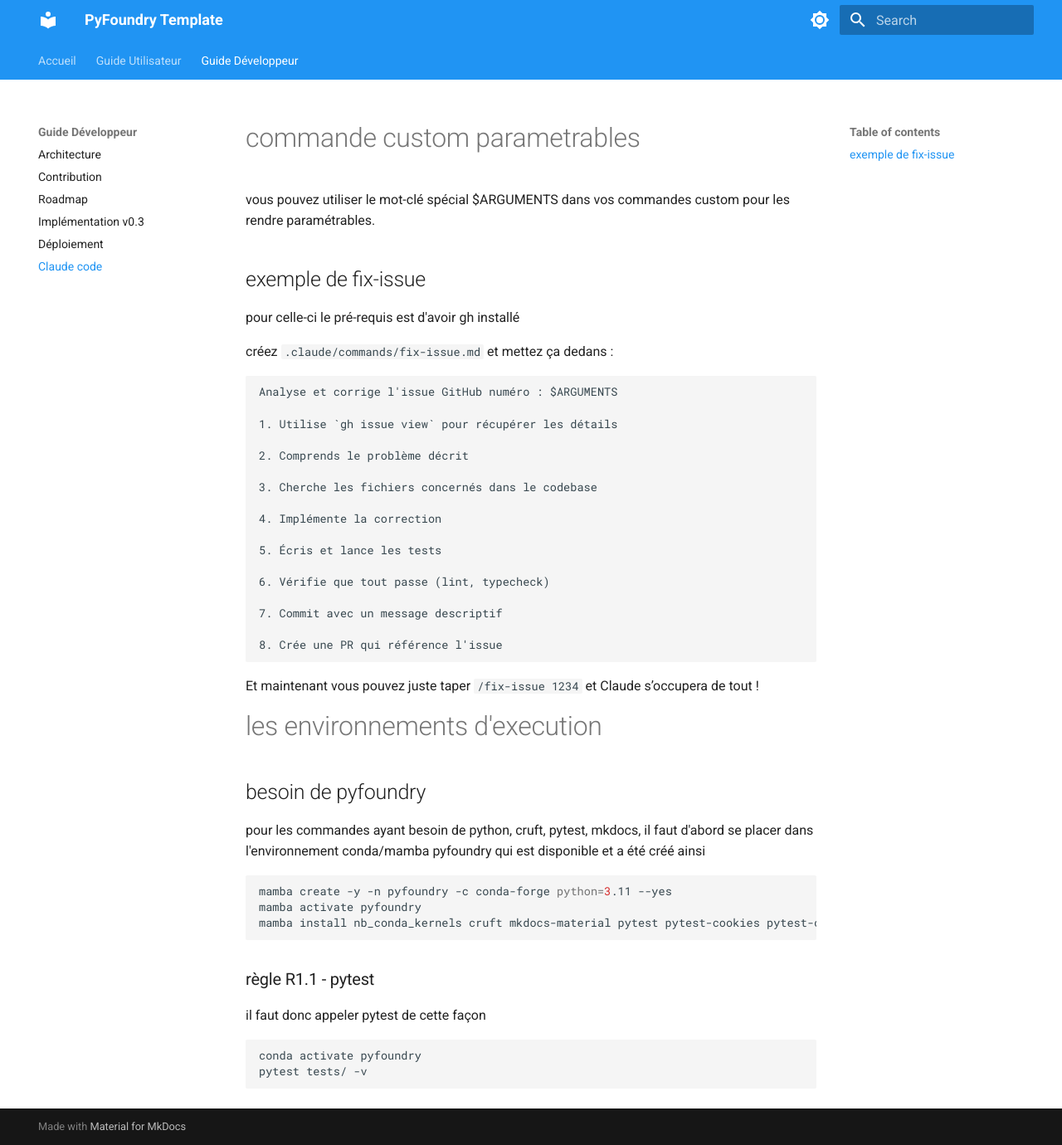
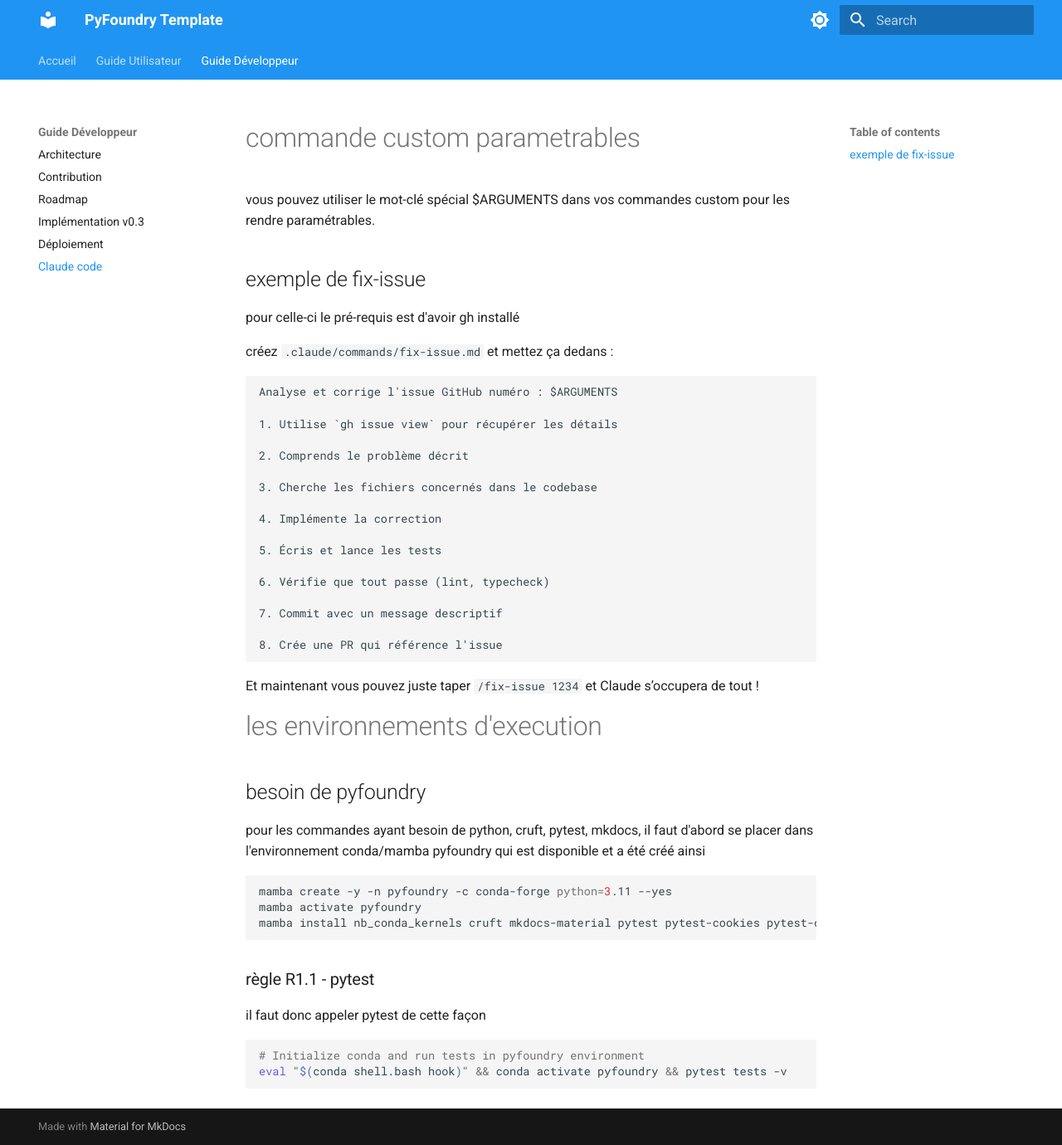
Before and after one commit to castorfou/PyFoundry, an MkDocs documentation site: the page built from docs/dev/claude-code.md, in a window 1280 px wide and 1380 px high. Shown: the whole window at 83% size. Built offline with MkDocs 1.6.1 and Material for MkDocs 9.7.7, drawn with Linux system fonts in a browser that asks for light colours.

Commit message:
Initialize conda and run tests in pyfoundry environment

````diff
--- a/docs/dev/claude-code.md
+++ b/docs/dev/claude-code.md
@@ -47,6 +47,6 @@
 il faut donc appeler pytest de cette façon
 
 ```bash
-conda activate pyfoundry
-pytest tests/ -v
+# Initialize conda and run tests in pyfoundry environment
+eval "$(conda shell.bash hook)" && conda activate pyfoundry && pytest tests -v
 ```
````
